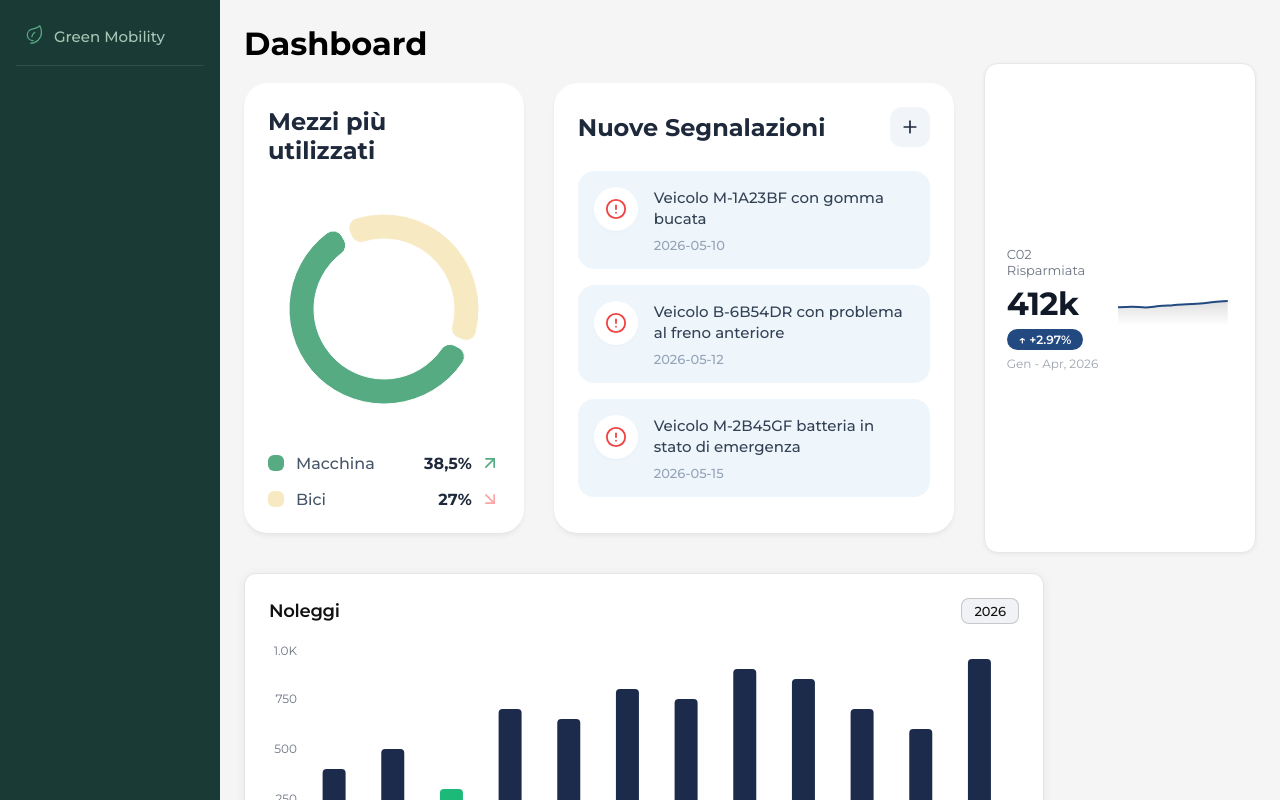
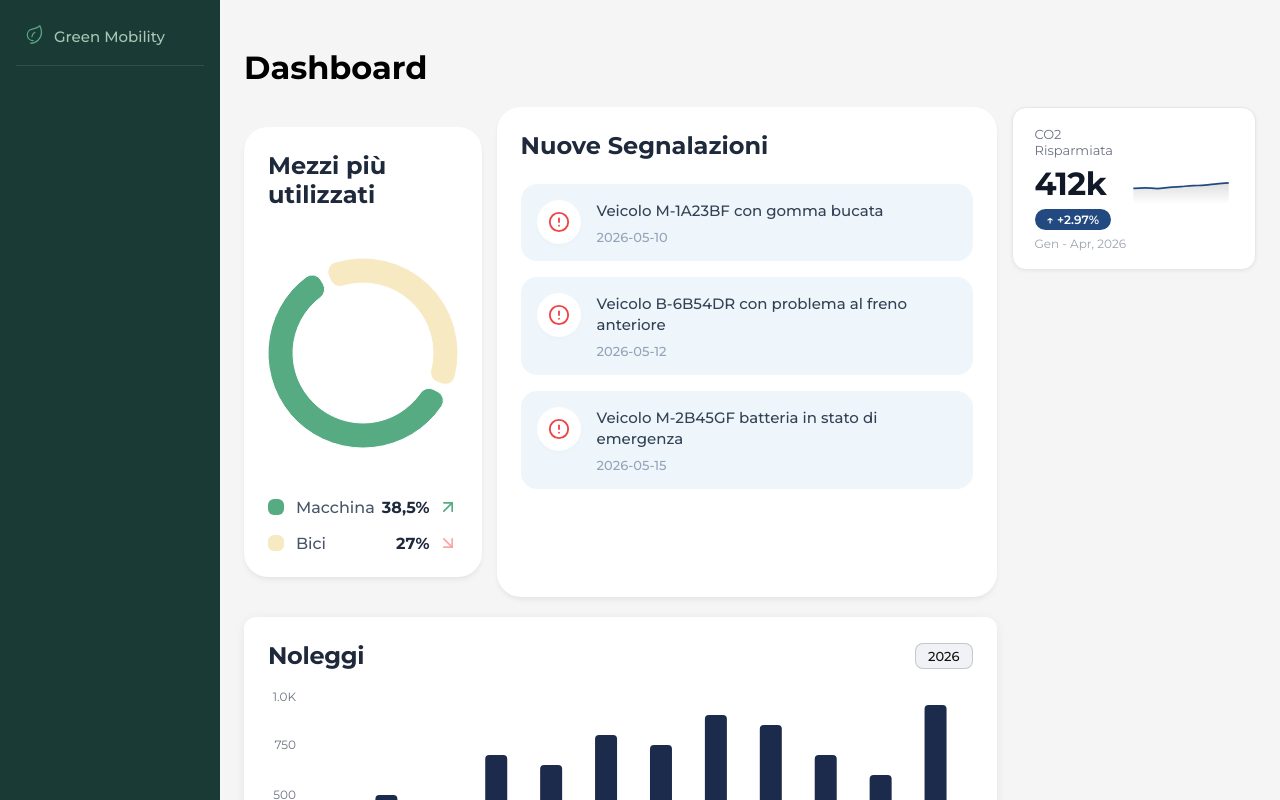
Before and after one commit to GiuliaQuaino/Atelier-Digitale, a React (Vite) app: page /dashboard in a window 1280 px wide. Shown: the top 800 px of the page. Built offline with nearby package versions, Linux system fonts and the light colour scheme.

Commit message:
Sistemazioni css dashboard + componenti

```diff
--- a/src/components/CO2-card/cardCO2.css
+++ b/src/components/CO2-card/cardCO2.css
@@ -6,7 +6,6 @@
   border: 1px solid #e5e7eb;
   border-radius: 14px;
   padding: 18px 22px;
-  max-width: 340px;
   font-family: 'DM Sans', sans-serif;
   box-shadow: 0 1px 4px rgba(0,0,0,0.06);
 }
--- a/src/components/RemindersWidget/RemindersWidget.jsx
+++ b/src/components/RemindersWidget/RemindersWidget.jsx
@@ -1,4 +1,4 @@
-import { AlertCircle, Plus } from 'lucide-react';
+import { AlertCircle} from 'lucide-react';
 import styles from './RemindersWidget.module.css';
 
 const alertsData = [
@@ -13,9 +13,7 @@ export default function RemindersWidget() {
 
       <div className={styles.header}>
         <h2 className={styles.title}>Nuove Segnalazioni</h2>
-        <button className={styles.addButton}>
-          <Plus style={{ width: '20px', height: '20px' }} />
-        </button>
+
       </div>
 
       <div className={styles.alertList}>
--- a/src/components/RemindersWidget/RemindersWidget.module.css
+++ b/src/components/RemindersWidget/RemindersWidget.module.css
@@ -1,12 +1,11 @@
 .card {
-  max-width: 400px;
+  max-width: 500px;
   width: 100%;
   background-color: #ffffff;
   border-radius: 24px;
   padding: 24px;
   box-shadow: 0 4px 6px -1px rgba(0, 0, 0, 0.05), 0 2px 4px -1px rgba(0, 0, 0, 0.03);
   font-family: sans-serif;
-  margin: 20px auto;
   box-sizing: border-box;
 }
 
@@ -22,24 +21,6 @@
   font-weight: bold;
   color: #1e293b;
   margin: 0;
-}
-
-.addButton {
-  background-color: #f1f5f9;
-  color: #1e293b;
-  border: none;
-  width: 40px;
-  height: 40px;
-  border-radius: 12px;
-  display: flex;
-  align-items: center;
-  justify-content: center;
-  cursor: pointer;
-  transition: background-color 0.2s;
-}
-
-.addButton:hover {
-  background-color: #e2e8f0;
 }
 
 .alertList {
--- a/src/components/component-grafico-noleggio/widgetNoleggio.css
+++ b/src/components/component-grafico-noleggio/widgetNoleggio.css
@@ -1,11 +1,9 @@
 .noleggi-card {
   background: #fff;
-  border: 0.5px solid rgba(0, 0, 0, 0.1);
   border-radius: 12px;
   padding: 24px;
   max-width: 800px;
   box-shadow: 0 2px 12px rgba(0, 0, 0, 0.06);
-  margin: 20px 0;
   width: 100%;
 }
 
@@ -17,10 +15,11 @@
 }
 
 .noleggi-title {
-  font-size: 18px;
-  font-weight: 600;
-  color: #111;
+  font-size: 24px;
+  font-weight: bold;
+  color: #1e293b;
   letter-spacing: -0.3px;
+
 }
 
 .noleggi-views {
--- a/src/pages/dashboard.jsx
+++ b/src/pages/dashboard.jsx
@@ -11,18 +11,12 @@ const dataMag = [
 
 export default function Dashboard() {
   return <div>
-    <h1>Dashboard</h1>
+    <h1 style={{ marginTop: "24px" }}>Dashboard</h1>
+    <div className="dashboard-content">
     <div  className="dashboard-container">
+      <div className="widgets">
         <RentStatusWidget />
         <RemindersWidget />
-  <CO2Card
-        title="C02 Risparmiata"
-        value="412k"
-        change="+2.97%"
-        period="Gen - Apr, 2026"
-        data={dataMag}
-        positive
-      />
         </div>
       <div>
       <NoleggiChart
@@ -31,8 +25,22 @@ export default function Dashboard() {
         "2026": [400, 500, 300, 700, 650, 800, 750, 900, 850, 700, 600, 950],
       }}
       activeMonth={2}
-  maxY={1000}
-/></div>
+      maxY={1000}/>
+      </div>
+    </div>
 
+    <div style={{ flex: 1 }} className="dashboard-container2">
+      <div style={{ width: "100%" }}>
+      <CO2Card
+              title="CO2 Risparmiata"
+              value="412k"
+              change="+2.97%"
+              period="Gen - Apr, 2026"
+              data={dataMag}
+              positive
+            />
+            </div>
+    </div>
+ </div>
   </div>;
 }
--- a/src/pages/pages.css
+++ b/src/pages/pages.css
@@ -1,4 +1,24 @@
 .dashboard-container{
     display: flex;
-    gap:30px;
+    flex-direction: column
+
 }
+
+.dashboard-content{
+    display:flex;
+    flex-direction: row;
+}
+
+.widgets{
+    display: flex;
+    flex-direction: row;    gap: 15px;
+    margin: 20px 0
+}
+
+.dashboard-container2{
+    display: flex;
+    flex-direction: column;
+    gap: 15px;
+margin-top: 20px;
+margin-left: 15px;
+}
```
Lines whose indentation alone changed are shown as unchanged.
